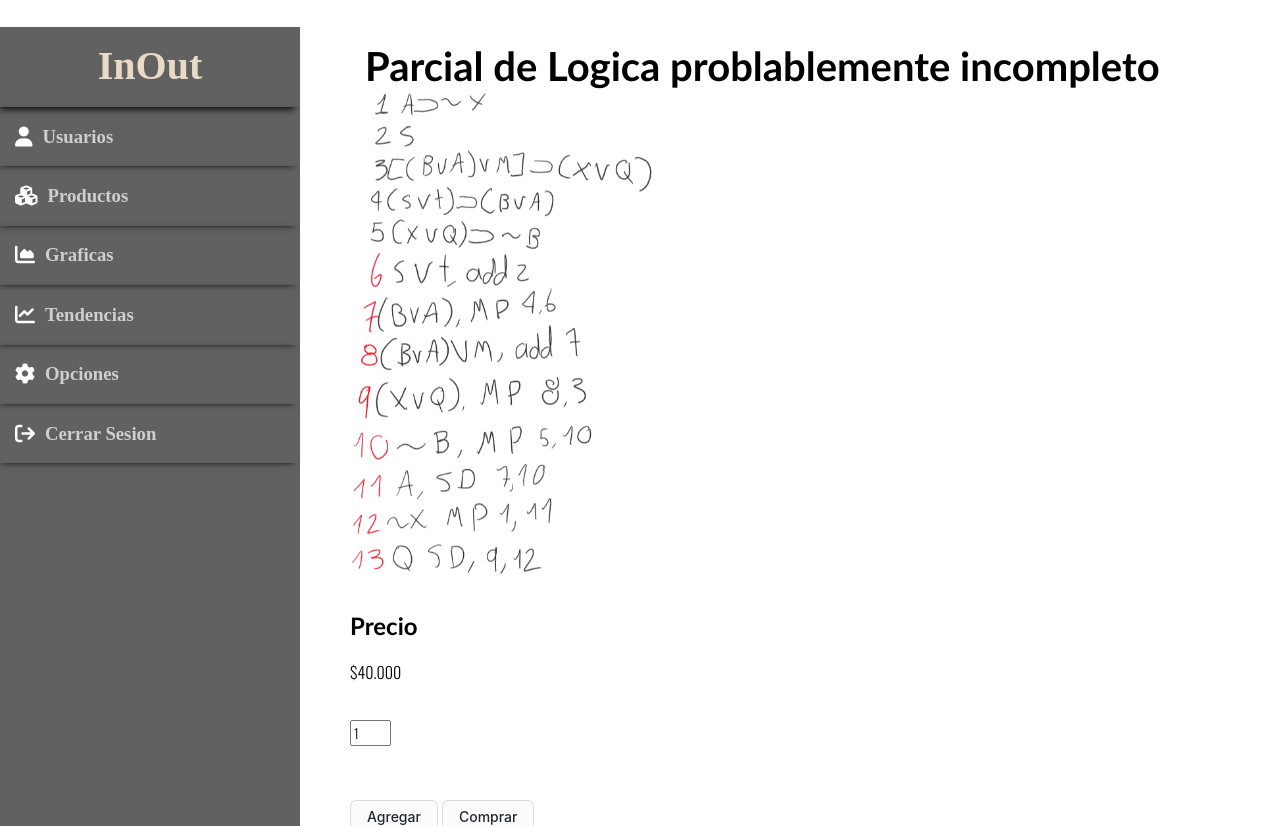
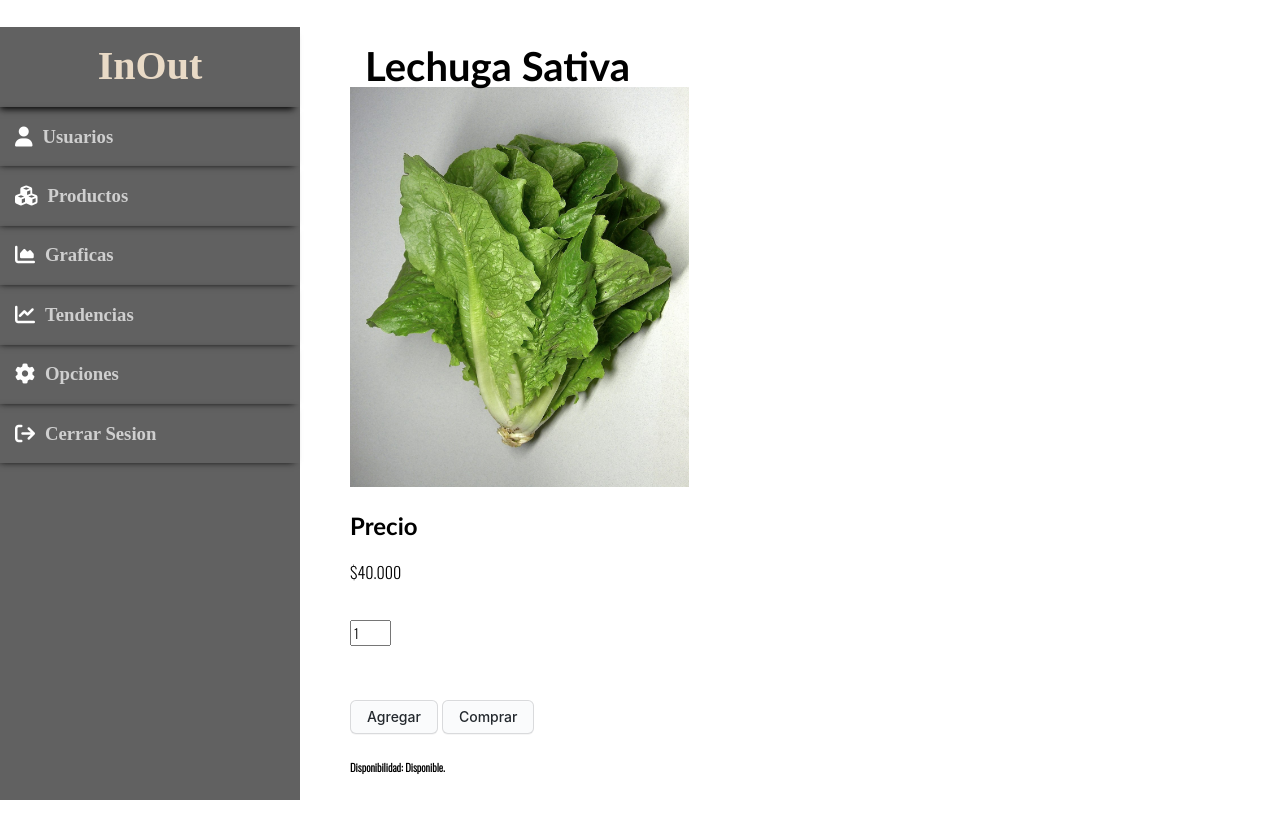
Before and after one commit to ssalazar11/Proyecto-Integrador-1, a Django app: page / in a window 1280 px wide. Shown: the top 826 px of the page. After the commit the page ends 800 px from the top, so only its background shows below. Run offline with Django 4.2, Linux system fonts and the light colour scheme; parts of the project's set-up code (start-up, migrations or seed data) failed here and were passed over; some libraries are stand-ins or nearby versions.

Commit message:
archivos nuevos

```diff
--- a/proyecto1/inventario/templates/producto.html
+++ b/proyecto1/inventario/templates/producto.html
@@ -6,11 +6,11 @@
 {% block content %}
 <body>
 <div id="nombreProducto">
-    <h1>Parcial de Logica problablemente incompleto</h1>
+    <h1>Lechuga Sativa</h1>
 </div>
 
 <div>
-    <img src="{% static 'prueba parcial.PNG' %}" alt="no hay" height="500">
+    <img src="{% static 'lechuga.jpg' %}" alt="no hay" height="400">
 </div>
 
 <div id="precioProducto">
```
Also changed, not shown: proyecto1/inventario/static/lechuga.jpg (added).
